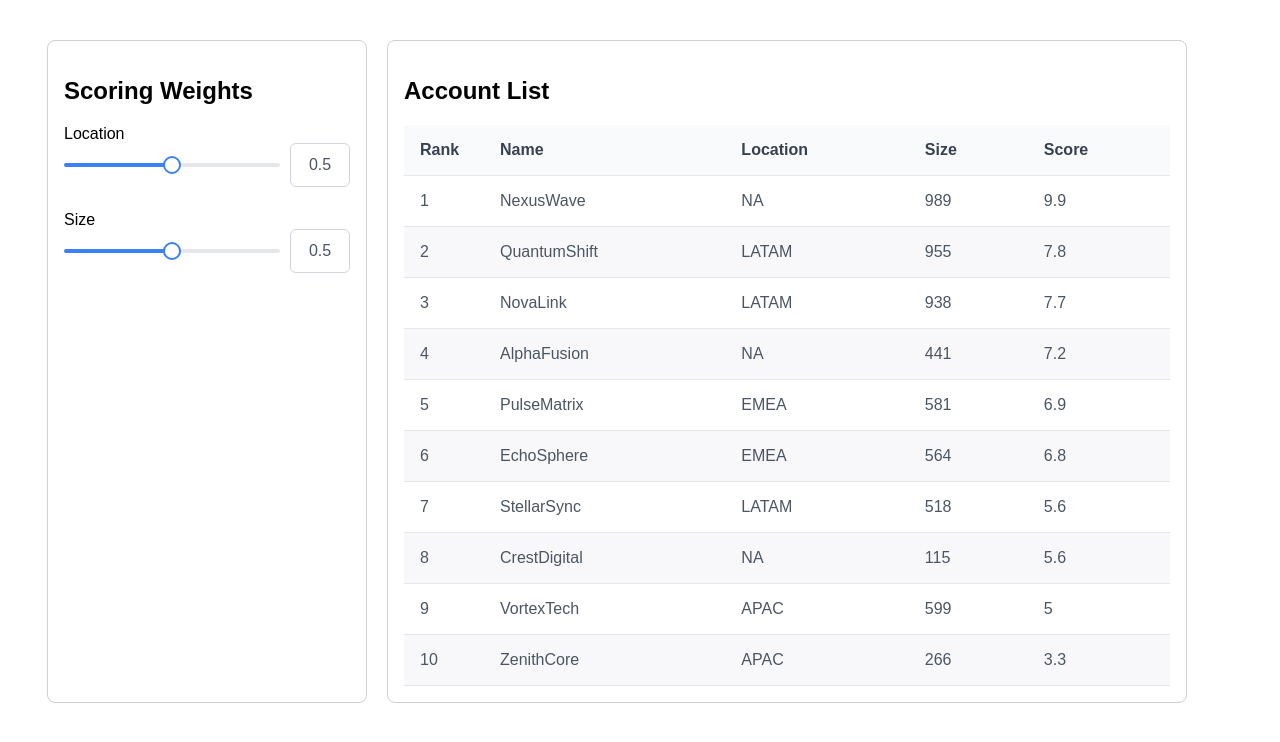
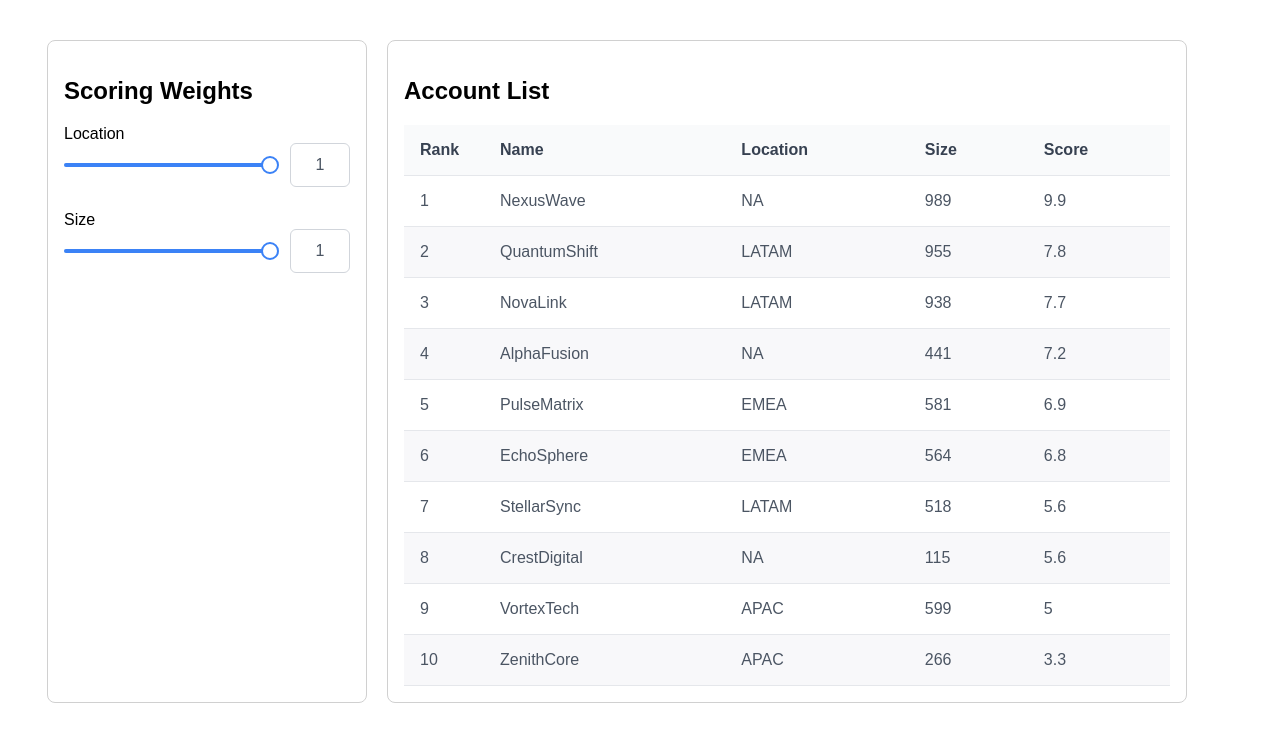
Before and after one commit to eddieux/account-scoring, a Vue app: page / in a window 1280 px wide. Shown: the top 742 px of the page. Built offline with nearby package versions, Linux system fonts and the light colour scheme; a web font is replaced by a local one.

Commit message:
update score calculation

```diff
--- a/src/App.vue
+++ b/src/App.vue
@@ -36,8 +36,8 @@
 import { ref, computed } from 'vue';
 
 // Define reactive variables for each slider (0-1 range)
-const locationWeight = ref(0.5);
-const sizeWeight = ref(0.5);
+const locationWeight = ref(1);
+const sizeWeight = ref(1);
 
 // Create balanced array of locations
 const locations = ['NA', 'LATAM', 'EMEA', 'APAC', 'NA', 'LATAM', 'EMEA', 'APAC', 'NA', 'LATAM'];
@@ -58,8 +58,8 @@ const getLocationScore = (location) => {
 
 // Calculate score based on location and size
 const calculateScore = (account) => {
-  const locationScore = getLocationScore(account.location);
-  const sizeScore = account.size / 200;
+  const locationScore = getLocationScore(account.location) * locationWeight.value;
+  const sizeScore = (account.size / 200) * sizeWeight.value;
   return parseFloat((locationScore + sizeScore).toFixed(1));
 };
 
@@ -137,7 +137,7 @@ const sortedRankings = computed(() => {
 .slider-with-value {
   display: flex;
   align-items: center;
-  gap: 10px;
+  gap: 20px;
 }
 
 .value-display {
```
